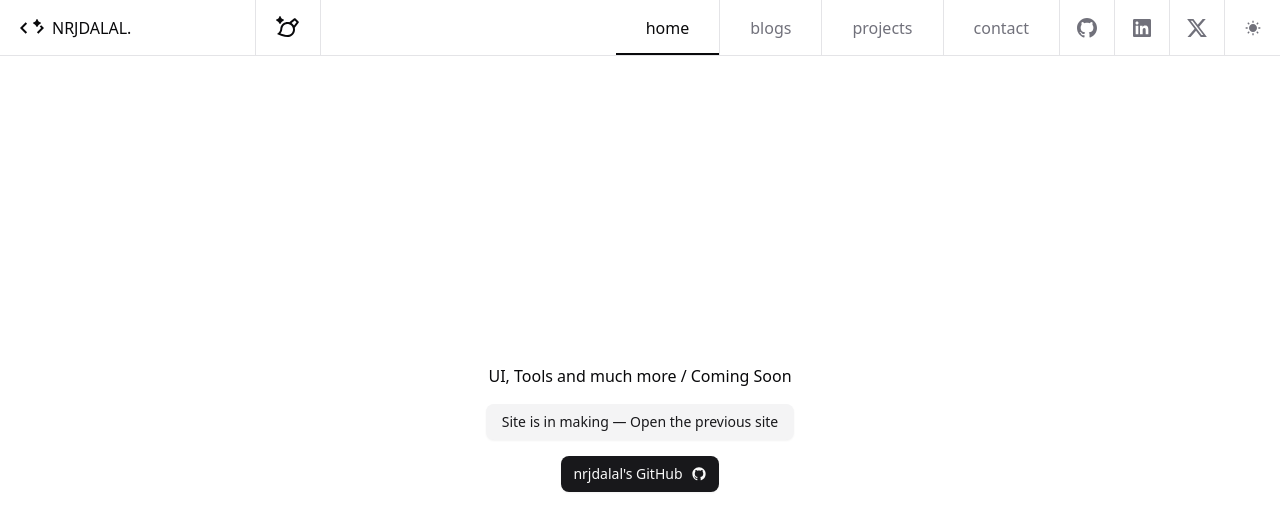
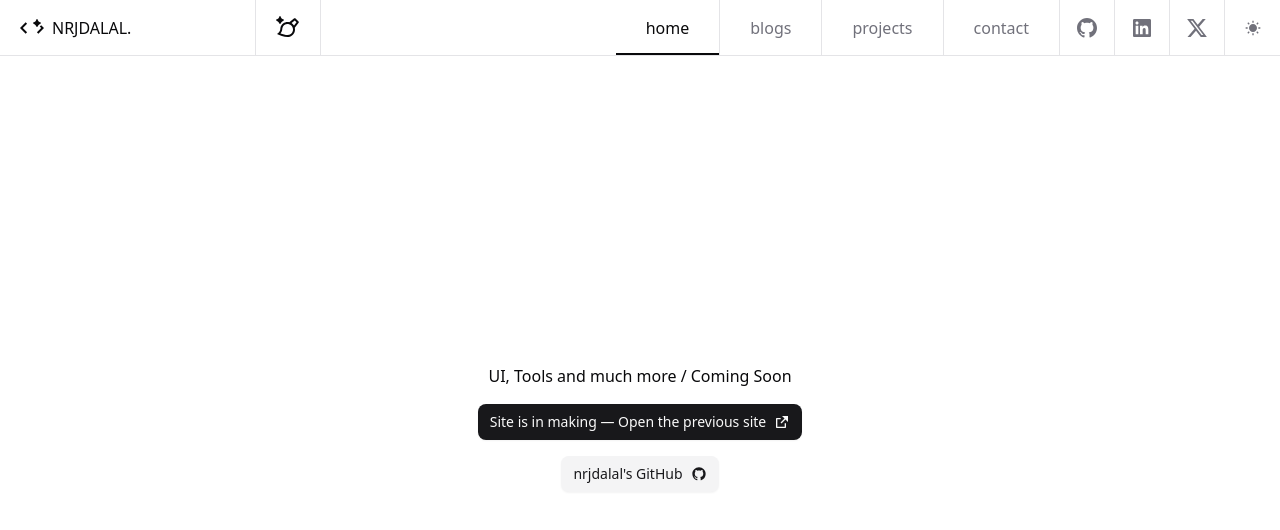
Before and after one commit to nrjdalal/nrjdalal.com, a Next.js app: page / in a window 1280 px wide. Shown: the top 530 px of the page. Built offline with nearby package versions, Linux system fonts and the light colour scheme.

Commit message:
chore: tweaks > page.tsx
src/app/page.tsx

```diff
--- a/src/app/page.tsx
+++ b/src/app/page.tsx
@@ -1,5 +1,5 @@
 import { Button } from "@/components/ui/button"
-import { RiGithubFill } from "@remixicon/react"
+import { RiExternalLinkFill, RiGithubFill } from "@remixicon/react"
 import Link from "next/link"
 
 export default function Page() {
@@ -11,20 +11,25 @@ export default function Page() {
         href="https://nrjdalal.com"
         target="_blank"
         aria-label="Site is in making — Open the previous site"
-        className="mt-4 flex gap-2 cursor-pointer"
+        className="mt-4 flex cursor-pointer gap-2"
       >
-        <Button aria-label="Site is in making — Open the previous site" variant="secondary">
-          Site is in making — Open the previous site
+        <Button aria-label="Site is in making — Open the previous site">
+          Site is in making — Open the previous site{" "}
+          <RiExternalLinkFill aria-hidden="true" />
         </Button>
       </Link>
       <Link
         href="https://github.com/nrjdalal"
         target="_blank"
         aria-label="nrjdalal's GitHub"
-        className="mt-4 flex gap-2 cursor-pointer"
+        className="mt-4 flex cursor-pointer gap-2"
       >
-        <Button className="[&_svg]:size-5" aria-label="nrjdalal's GitHub">
-          nrjdalal's GitHub <RiGithubFill aria-hidden="true" />
+        <Button
+          className="[&_svg]:size-5"
+          aria-label="nrjdalal's GitHub"
+          variant="secondary"
+        >
+          nrjdalal&apos;s GitHub <RiGithubFill aria-hidden="true" />
         </Button>
       </Link>
     </main>
```
